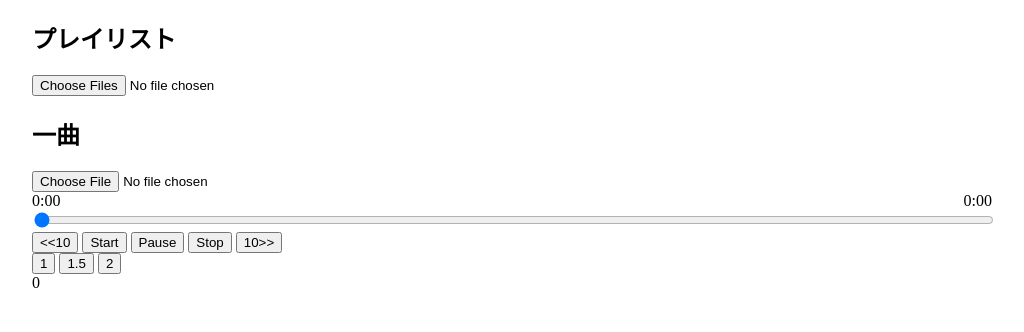
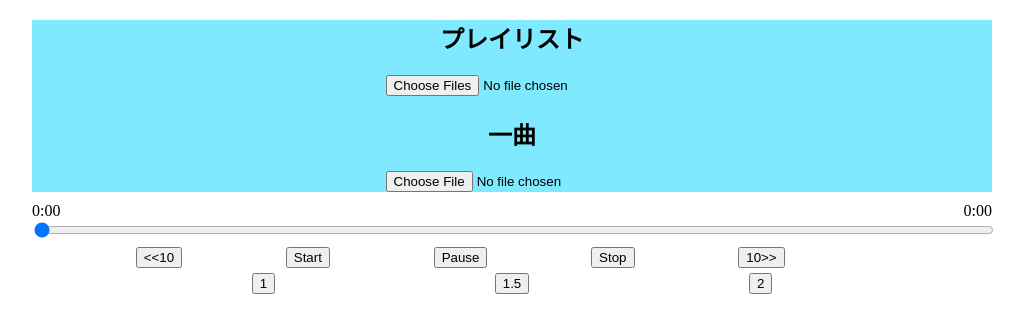
Before and after one commit to azikuma/cs_audio_player, a plain HTML site: page index.html in a window 1280 px wide. Shown: the whole page, without its empty margins (128-1152 px from the left). Drawn offline with Linux system fonts and the light colour scheme.

Commit message:
centered

```diff
--- a/css/styles.css
+++ b/css/styles.css
@@ -7,15 +7,29 @@
     width: 100%;
 }
 
+#music-select{
+    text-align: center;
+    background-color: rgb(127, 234, 255);
+}
+
 #seekbar {
     width: 100%;
 }
 
-#buttons{
+#time-buttons{
+    padding-top: 5px;
+    display: flex;
+    justify-content: space-evenly;
+}
 
+#speed-buttons{
+    padding-top: 5px;
+    display: flex;
+    justify-content: space-evenly;
 }
 
 .times {
+    padding-top: 10px;
     position: relative;
     width: 100%;
 }
--- a/index.html
+++ b/index.html
@@ -18,11 +18,15 @@
 <body>
   <div id="container">
     <div id="control">
+
+      <div id="music-select">
         <h2>プレイリスト</h2>
         <input type="file" id="audioFiles" multiple/> <!--複数のファイルを読み込む場合-->
 
         <h2>一曲</h2>
         <input type="file" id="audioFile"/><br>
+
+      </div>
 
       <div class="times">
         <div id="stime">0:00</div>
@@ -31,19 +35,20 @@
       <br>
       <input type="range" id="seekbar" value="0"><br>
 
-      <div id="buttons">
+      <div id="time-buttons">
         <button id="prev">&lt;&lt;10</button>
         <button id="start">Start</button>
         <button id="pause">Pause</button>
         <button id="stop">Stop</button>
         <button id="next">10&gt;&gt;</button><br>
-
-
       </div>
+      <div id="speed-buttons">
         <button id="toubai">1</button>
         <button id="tengo">1.5</button>
         <button id="nibai">2</button>
-      <div id="snum">0</div>
+        <!-- <div id="snum">0</div> -->
+
+      </div>
 
       <div id="playListArea"></div>
 
```
Lines whose indentation alone changed are shown as unchanged.
